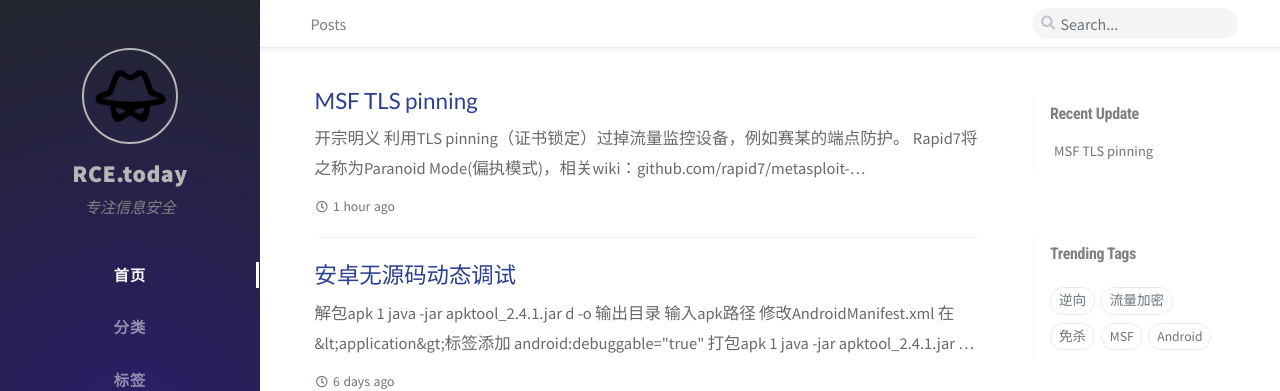
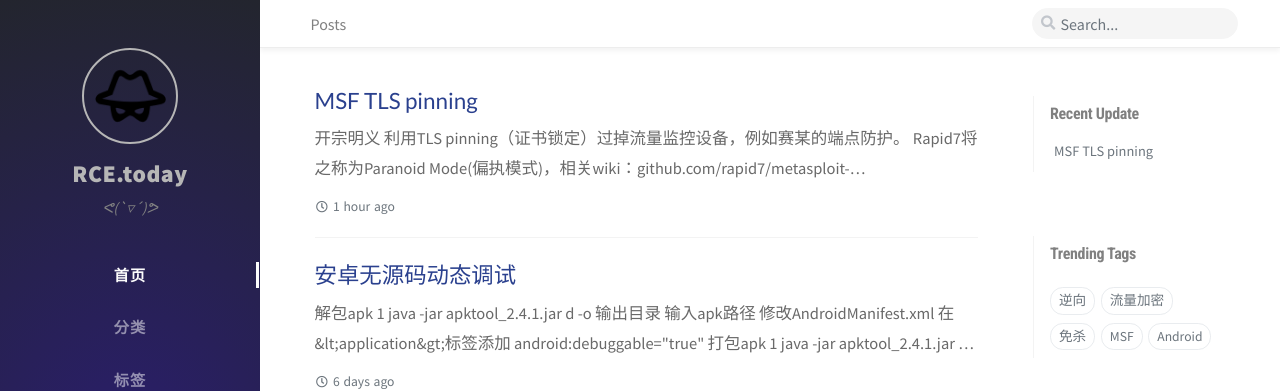
Before and after one commit to fazzzzzzz/rce.today, a Jekyll site: the page built from index.html, in a window 1280 px wide. Shown: the top 391 px of the page. Built offline with Jekyll 4.4.1, drawn with Linux system fonts in a browser that asks for light colours; nearby versions of some CDN libraries; the list of posts is cut into pages by our own code; comment, search, counter and statistics services are not loaded.

Commit message:
Update _config.yml

```diff
--- a/_config.yml
+++ b/_config.yml
@@ -1,6 +1,6 @@
 title: RCE.today
 
-tagline: 专注信息安全
+tagline: ᕙ(`▿´)ᕗ
 
 description: >-                        # used by seo meta and the atom feed
   ᕙ(`▿´)ᕗ
```
